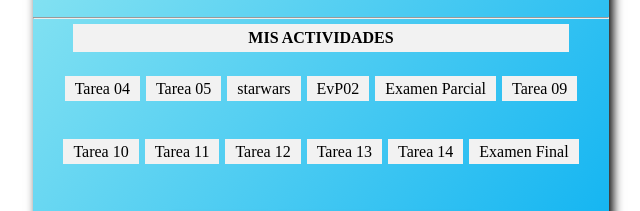
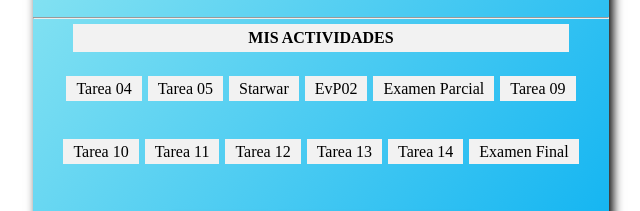
Before and after one commit to 60842701-tech/Valia-Baygorrea.github.io, a plain HTML site: page index.html in a window 1280 px wide. Shown: the part 406-617 px from the top of the page, 319-959 px from the left. Drawn offline with Linux system fonts and the light colour scheme.

Commit message:
Update index.html

```diff
--- a/index.html
+++ b/index.html
@@ -25,7 +25,7 @@ v<!DOCTYPE html>
                 <!--tarea04,tarea05,evp2,exp son los nombres de los repositorios github secundarios-->
                 <li><a href="/tarea04/index.html">Tarea 04</a></li>
                 <li><a href="/tarea05/index.html">Tarea 05</a></li>
-                <li><a href="/tarea06/index.html">starwars</a></li>
+                <li><a href="/tarea06/index.html">Starwar</a></li>
                 <li><a href="/evp2/index.html">EvP02</a></li>
                 <li><a href="/exp/index.html">Examen Parcial</a></li>
                 <li><a href="#">Tarea 09</a></li>
```
